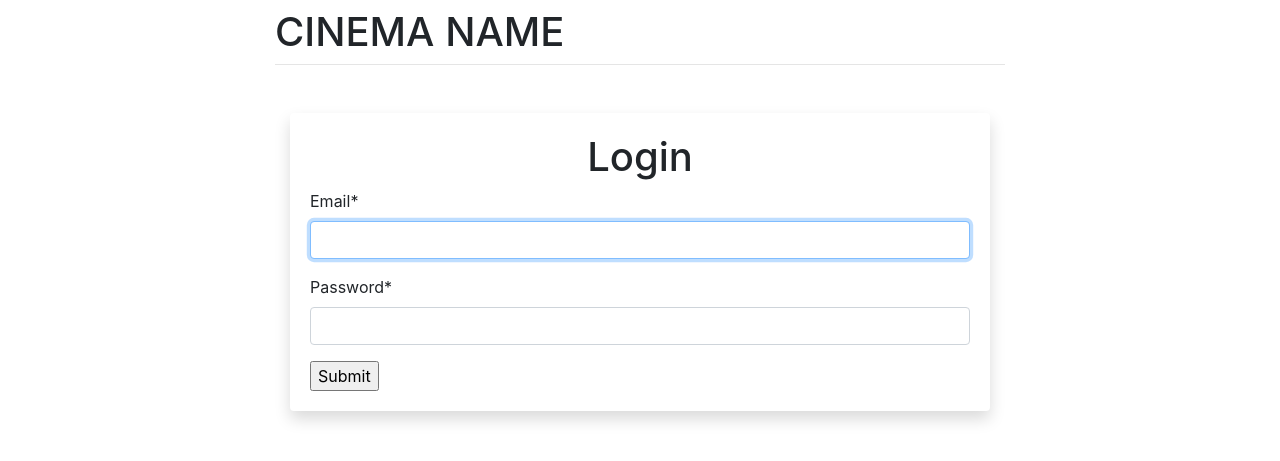
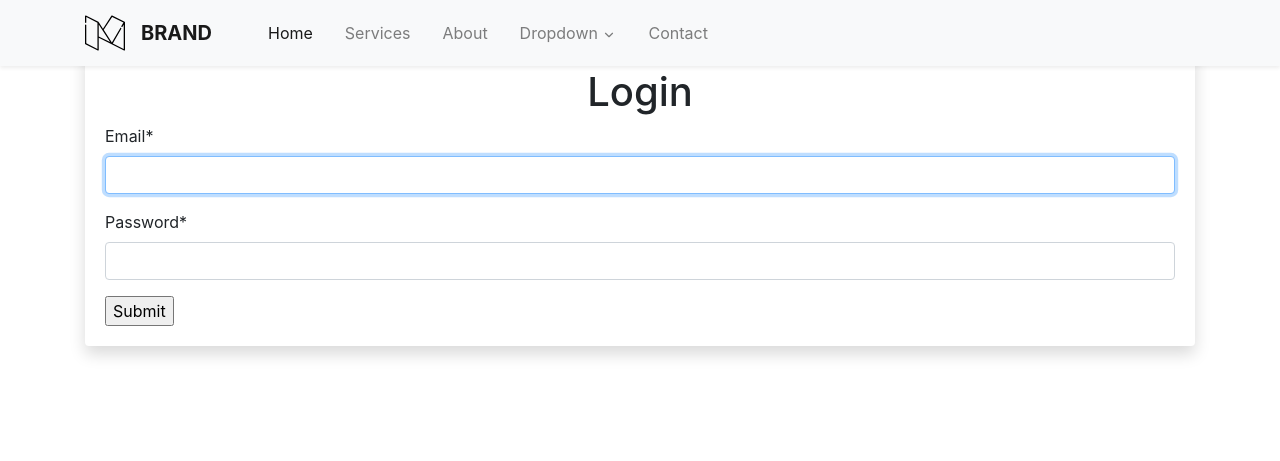
Before and after one commit to hanhwanglim/cinema-booking, a Django app: page /login/ in a window 1280 px wide. Shown: the top 461 px of the page. Run offline with Django 3.2, Linux system fonts and the light colour scheme; parts of the project's set-up code (start-up, migrations or seed data) failed here and were passed over; some libraries are stand-ins or nearby versions.

Commit message:
basic nav bar done

```diff
--- /dev/null
+++ b/advanced_booking/users/static/users/log_reg_main.css
@@ -0,0 +1,8 @@
+.dropdown-toggle::after {
+  display: none;
+}
+.text-decoration-none{
+text-decoration: none!important;
+}
+/* Font Awesome Icons have variable width. Added fixed width to fix that.*/
+.icon-width { width: 2rem;}
--- a/advanced_booking/users/templates/registration/base.html
+++ b/advanced_booking/users/templates/registration/base.html
@@ -1,17 +1,89 @@
+{% load static %}
+
 <!doctype html>
 <html lang="en">
   <head>
     <meta charset="utf-8">
     <meta name="viewport" content="width=device-width, initial-scale=1, shrink-to-fit=no">
     <link rel="stylesheet" href="https://stackpath.bootstrapcdn.com/bootstrap/4.1.3/css/bootstrap.min.css" integrity="sha384-MCw98/SFnGE8fJT3GXwEOngsV7Zt27NXFoaoApmYm81iuXoPkFOJwJ8ERdknLPMO" crossorigin="anonymous">
+
+    <link rel="preconnect" href="https://fonts.gstatic.com">
+    <link href="https://fonts.googleapis.com/css2?family=Montserrat:wght@200&family=Raleway&family=Roboto&display=swap" rel="stylesheet">
+
+   <link rel="stylesheet" type="text/css" href="{% static 'users/log_reg_main.css' %}">
+
     <title>CINEMA NAME</title>
   </head>
   <body>
-    <div class="container">
-      <div class="row justify-content-center">
-        <div class="col-8">
-          <h1 class="mt-2">CINEMA NAME</h1>
-          <hr class="mt-0 mb-4">
+    <script src="https://code.jquery.com/jquery-3.4.1.slim.min.js" integrity="sha384-J6qa4849blE2+poT4WnyKhv5vZF5SrPo0iEjwBvKU7imGFAV0wwj1yYfoRSJoZ+n" crossorigin="anonymous"></script>
+    <script src="https://cdn.jsdelivr.net/npm/popper.js@1.16.0/dist/umd/popper.min.js" integrity="sha384-Q6E9RHvbIyZFJoft+2mJbHaEWldlvI9IOYy5n3zV9zzTtmI3UksdQRVvoxMfooAo" crossorigin="anonymous"></script>
+    <script src="https://stackpath.bootstrapcdn.com/bootstrap/4.4.1/js/bootstrap.min.js" integrity="sha384-wfSDF2E50Y2D1uUdj0O3uMBJnjuUD4Ih7YwaYd1iqfktj0Uod8GCExl3Og8ifwB6" crossorigin="anonymous"></script>
+
+    <script>// Toggle Animation by Class
+      $(window).scroll(function(){
+        if($(document).scrollTop() > 100){
+          $('nav').addClass('animate');
+        }else{
+          $('nav').removeClass('animate');
+        }
+      })</script>
+
+    <nav class="navbar navbar-expand-lg navbar-light shadow-sm bg-light fixed-top">
+    <div class="container"> <a class="navbar-brand d-flex align-items-center" href="#">
+    <svg width="40px" version="1.1" id="Layer_1" xmlns="http://www.w3.org/2000/svg" xmlns:xlink="http://www.w3.org/1999/xlink" x="0px" y="0px" viewBox="0 0 512 512" style="enable-background:new 0 0 512 512;" xml:space="preserve">
+    <g>
+    <g>
+    <path d="M511.981,118.509c-0.135-2.956-1.892-5.726-4.565-7.04l-159.24-79.62c-3.776-1.887-8.363-0.64-10.664,2.898 L229.916,200.282l-55.413-85.891c-0.796-1.235-1.945-2.264-3.259-2.922l-159.24-79.62C6.582,29.138,0,33.218,0,39.268v79.621 c0,4.581,3.712,8.294,8.294,8.294c4.581,0,8.294-3.712,8.294-.294V52.687l142.652,71.326v335.32L16.587,388.008V154.277	c0-4.581-3.712-8.294-8.294-8.294c-4.581,0-8.294,3.712-8.294,8.294v238.857c0,3.142,1.775,6.013,4.585,7.418l159.24,79.62	c5.427,2.714,12.003-1.375,12.003-7.418V318.087l324.17,162.085c5.427,2.714,12.003-1.375,12.003-7.418V118.888	C512,118.76,511.987,118.636,511.981,118.509z M175.827,299.541v-152.5l145.239,225.12L175.827,299.541z M495.413,459.335
+    l-139.34-69.671l108.576-186.993c2.299-3.961,0.952-9.037-3.009-11.337c-3.96-2.298-9.036-0.953-11.337,3.009L344.094,377.258
+    L239.77,215.555L347.383,49.998l144.717,72.359l-26.387,45.446c-2.299,3.961-0.952,9.037,3.009,11.337	c3.958,2.297,9.035,0.953,11.337-3.009l15.354-26.443V459.335z" fill="#000" />
+    </g>
+    </g>
+    </svg>
+    <span class="ml-3 font-weight-bold">BRAND</apan>
+    </a> <button class="navbar-toggler navbar-toggler-right border-0" type="button" data-toggle="collapse" data-target="#navbar4">
+    <span class="navbar-toggler-icon"></span>
+    </button>
+
+
+    <div class="collapse navbar-collapse" id="navbar4">
+    <ul class="navbar-nav mr-auto pl-lg-4">
+    <li class="nav-item px-lg-2 active"> <a class="nav-link" href="#"> <span class="d-inline-block d-lg-none icon-width"><i class="fas fa-home"></i></span>Home</a> </li>
+    <li class="nav-item px-lg-2"> <a class="nav-link" href="#"><span class="d-inline-block d-lg-none icon-width"><i class="fas fa-spa"></i></span>Services</a> </li>
+    <li class="nav-item px-lg-2"> <a class="nav-link" href="#"><span class="d-inline-block d-lg-none icon-width"><i class="far fa-user"></i></i></span>About</a> </li>
+
+    <li class="nav-item px-lg-2 dropdown d-menu">
+    <a class="nav-link dropdown-toggle" href="#" id="dropdown01" data-toggle="dropdown" aria-haspopup="true" aria-expanded="false"><span class="d-inline-block d-lg-none icon-width"><i class="far fa-caret-square-down"></i></span>Dropdown
+    <svg  id="arrow" xmlns="http://www.w3.org/2000/svg" width="14" height="14" viewBox="0 0 24 24" fill="none" stroke="currentColor" stroke-width="2" stroke-linecap="round" stroke-linejoin="round">
+    <polyline points="6 9 12 15 18 9"></polyline>
+    </svg>
+    </a>
+    <div class="dropdown-menu shadow-sm sm-menu" aria-labelledby="dropdown01">
+    <a class="dropdown-item" href="#">Action</a>
+    <a class="dropdown-item" href="#">Another action</a>
+    <a class="dropdown-item" href="#">Something else here</a>
+    </div>
+    </li>
+
+    <li class="nav-item px-lg-2"> <a class="nav-link" href="#"><span class="d-inline-block d-lg-none icon-width"><i class="far fa-envelope"></i></span>Contact</a> </li>
+    </ul>
+    <ul class="navbar-nav ml-auto mt-3 mt-lg-0">
+    <li class="nav-item"> <a class="nav-link" href="#">
+      <i class="fab fa-twitter"></i><span class="d-lg-none ml-3">Twitter</span>
+    </a> </li>
+    <li class="nav-item"> <a class="nav-link" href="#">
+    <i class="fab fa-facebook"></i><span class="d-lg-none ml-3">Facebook</span>
+    </a> </li>
+    <li class="nav-item"> <a class="nav-link" href="#">
+    <i class="fab fa-instagram"></i><span class="d-lg-none ml-3">Instagram</span>
+    </a> </li>
+      <li class="nav-item"> <a class="nav-link" href="#">
+    <i class="fab fa-linkedin"></i><span class="d-lg-none ml-3">Linkedin</span>
+    </a> </li>
+    </ul>
+    </div>
+    </div>
+    </nav>
+
           {% block content %}
 
           {% endblock %}
```
